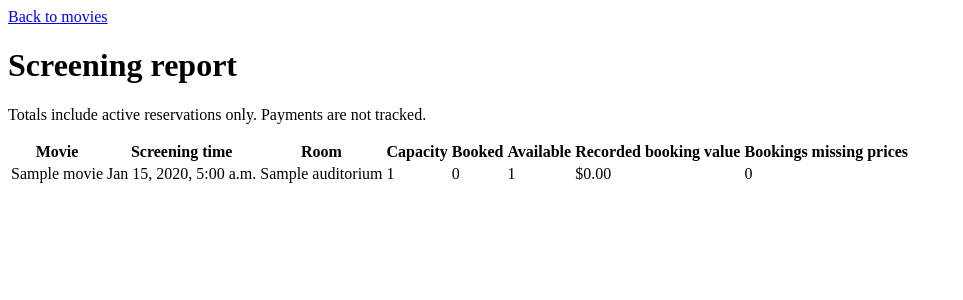
After one commit to BrianChen809/movie-reservation-system, a Django app: page /movies/reports/screenings/ in a window 1280 px wide. The commit adds this page. Shown: the top 300 px of the page, without its empty margins (0-963 px from the left). Run offline with Django 5.2, Linux system fonts and the light colour scheme; a user stored in the database is signed in; tables that the repository leaves empty hold one stand-in row (values such as "Sample post").

Commit message:
Add staff-only screening report with capacity and booking totals

```diff
--- /dev/null
+++ b/movies/templates/movies/screening_report.html
@@ -0,0 +1,46 @@
+<!DOCTYPE html>
+<html lang="en">
+<head>
+    <meta charset="UTF-8">
+    <title>Screening report</title>
+</head>
+<body>
+    <a href="{% url 'movies:movie_list' %}">Back to movies</a>
+
+    <h1>Screening report</h1>
+    <p>Totals include active reservations only. Payments are not tracked.</p>
+
+    <table>
+        <thead>
+            <tr>
+                <th>Movie</th>
+                <th>Screening time</th>
+                <th>Room</th>
+                <th>Capacity</th>
+                <th>Booked</th>
+                <th>Available</th>
+                <th>Recorded booking value</th>
+                <th>Bookings missing prices</th>
+            </tr>
+        </thead>
+        <tbody>
+            {% for row in rows %}
+                <tr>
+                    <td>{{ row.showtime.movie.title }}</td>
+                    <td>{{ row.showtime.starts_at|date:"M j, Y, g:i a" }}</td>
+                    <td>{{ row.showtime.auditorium.name }}</td>
+                    <td>{{ row.capacity }}</td>
+                    <td>{{ row.booked }}</td>
+                    <td>{{ row.available }}</td>
+                    <td>${{ row.booking_value|floatformat:2 }}</td>
+                    <td>{{ row.missing_prices }}</td>
+                </tr>
+            {% empty %}
+                <tr>
+                    <td colspan="8">No screenings yet.</td>
+                </tr>
+            {% endfor %}
+        </tbody>
+    </table>
+</body>
+</html>
--- a/movies/urls.py
+++ b/movies/urls.py
@@ -28,4 +28,9 @@ urlpatterns = [
         views.cancel_reservation,
         name="cancel_reservation",
     ),
+    path(
+        "reports/screenings/",
+        views.screening_report,
+        name="screening_report",
+    ),
 ]
--- a/movies/views.py
+++ b/movies/views.py
@@ -1,6 +1,8 @@
 from datetime import date
+from decimal import Decimal
 
 from django.contrib import messages
+from django.contrib.admin.views.decorators import staff_member_required
 from django.contrib.auth.decorators import login_required
 from django.contrib.auth.forms import UserCreationForm
 from django.core.exceptions import ValidationError
@@ -173,3 +175,53 @@ def cancel_reservation(request, reservation_id):
         )
 
     return redirect("movies:my_reservations")
+
+@staff_member_required
+def screening_report(request):
+    showtimes = (
+        Showtime.objects
+        .select_related("movie", "auditorium")
+        .prefetch_related("auditorium__seats", "reservations")
+        .order_by("-starts_at")
+    )
+
+    rows = []
+
+    for showtime in showtimes:
+        active_reservations = [
+            reservation
+            for reservation in showtime.reservations.all()
+            if reservation.cancelled_at is None
+        ]
+
+        capacity = len(showtime.auditorium.seats.all())
+        booked = len(active_reservations)
+
+        booking_value = sum(
+            (
+                reservation.price_at_booking
+                for reservation in active_reservations
+                if reservation.price_at_booking is not None
+            ),
+            Decimal("0.00"),
+        )
+
+        missing_prices = sum(
+            reservation.price_at_booking is None
+            for reservation in active_reservations
+        )
+
+        rows.append({
+            "showtime": showtime,
+            "capacity": capacity,
+            "booked": booked,
+            "available": capacity - booked,
+            "booking_value": booking_value,
+            "missing_prices": missing_prices,
+        })
+
+    return render(
+        request,
+        "movies/screening_report.html",
+        {"rows": rows},
+    )
```
Also changed, not shown: movies/templates/movies/movie_list.html (+8 -0 lines).
